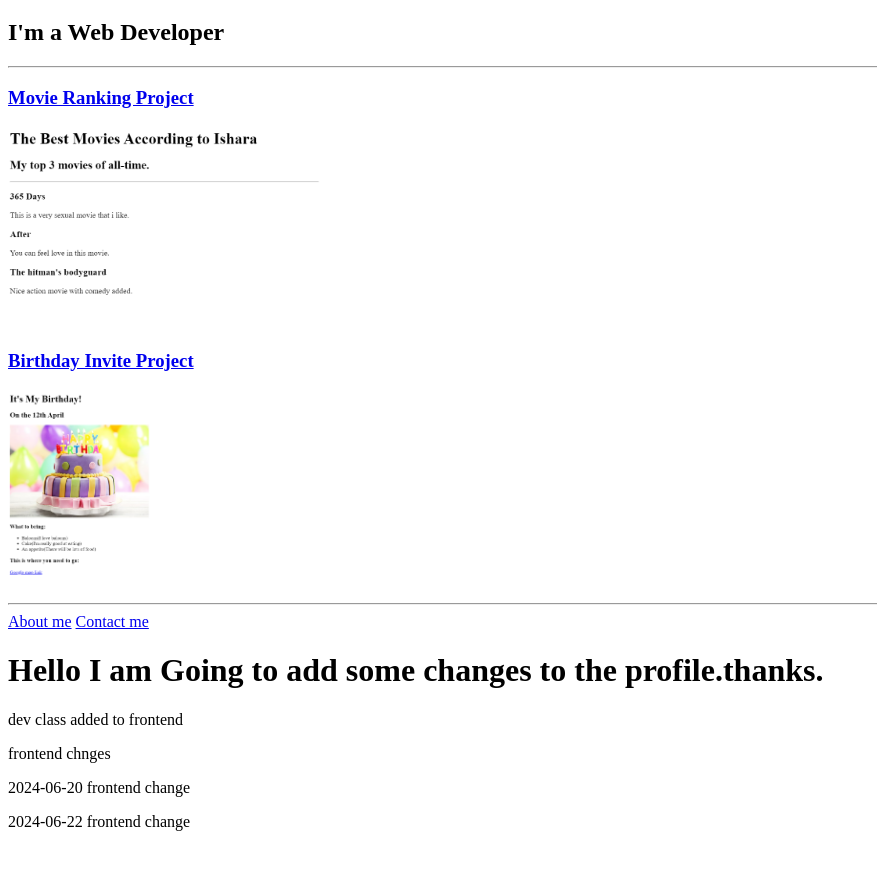
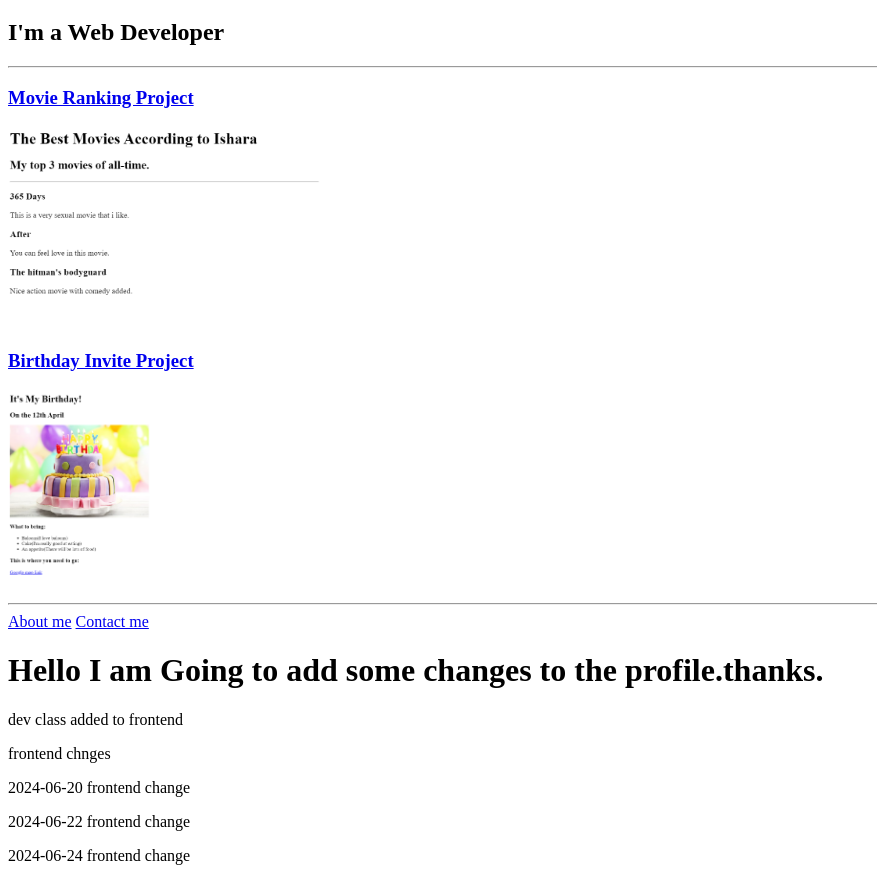
Before and after one commit to IKudagama/new-WEB, a plain HTML site: page index.html in a window 1280 px wide. Shown: the part 61-942 px from the top of the page, without its empty margins (0-877 px from the left). Before the commit the page ends 908 px from the top, so only its background shows below. Drawn offline with Linux system fonts and the light colour scheme.

Commit message:
changes to frontend

```diff
--- a/index.html
+++ b/index.html
@@ -53,6 +53,9 @@ https://developer.mozilla.org/en-US/docs/Web/HTML/Element/img#attr-height -->
     <dev class="new">
         <p>2024-06-22 frontend change</p>
     </dev>
+    <dev class="new">
+        <p>2024-06-24 frontend change</p>
+    </dev>
 
 </body>
 </html>
```
